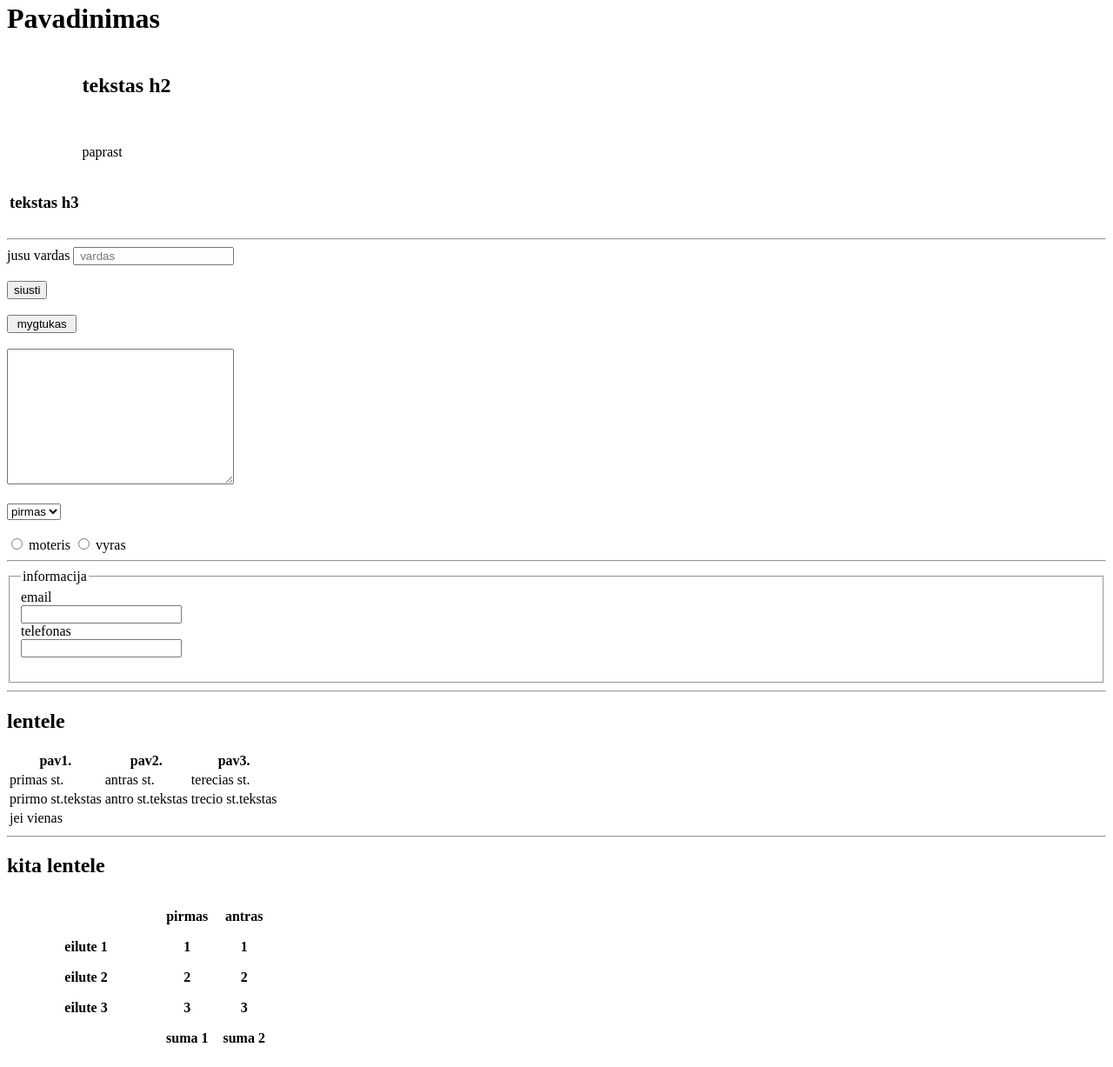
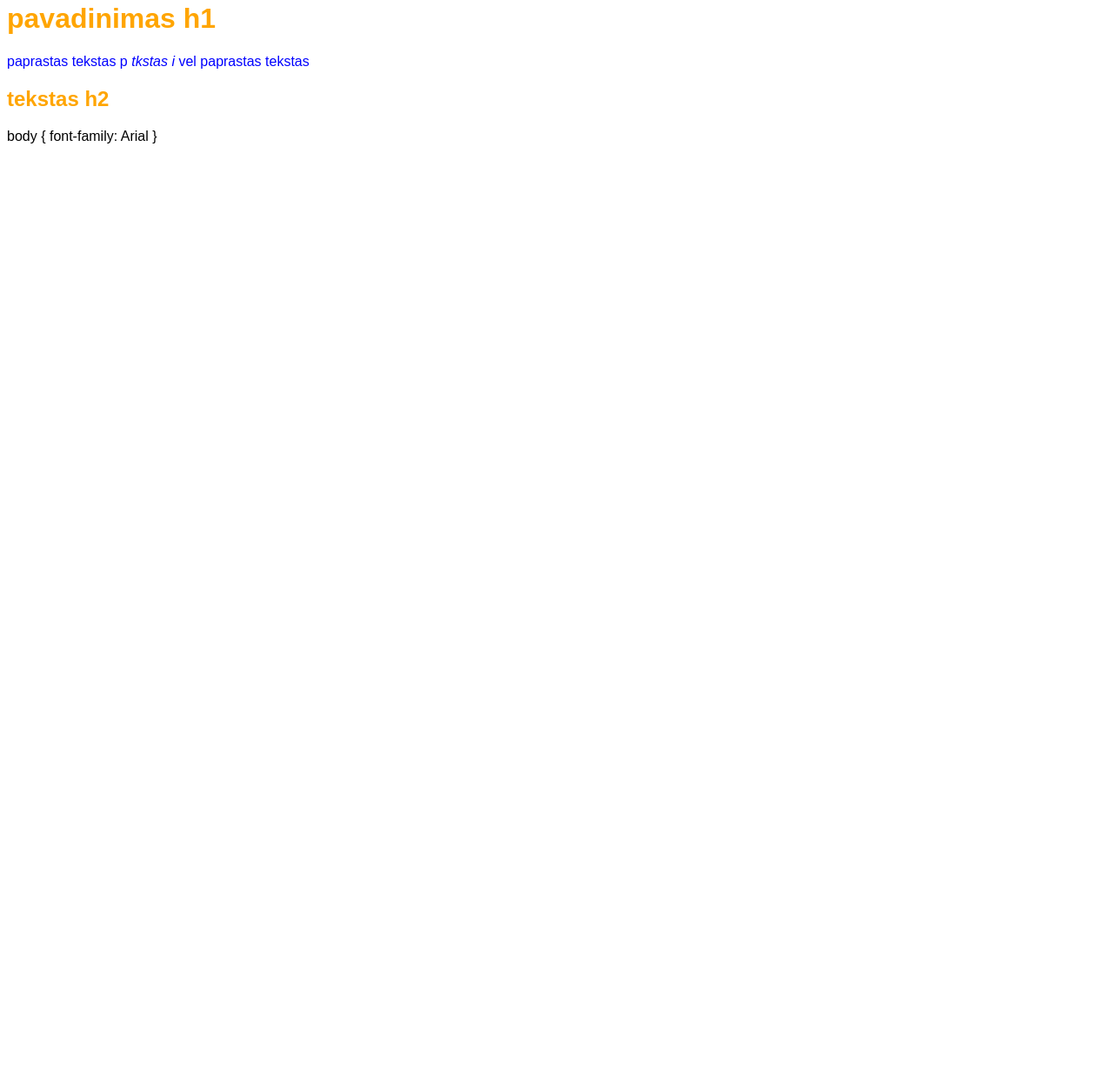
Before and after one commit to Makura2001/band, a plain HTML site: page index.html in a window 1280 px wide. Shown: the part 18-1245 px from the top of the page at 87% size. After the commit the page ends 800 px from the top, so only its background shows below. Drawn offline with Linux system fonts and the light colour scheme.

Commit message:
Add files via upload
bandymai su css

```diff
--- /dev/null
+++ b/CSSban.css
@@ -0,0 +1,9 @@
+body{
+    font-family: Arial, Helvetica, sans-serif;
+}
+h1,h2 {
+    color: orange;
+}
+p{
+    color: blue;
+}
--- a/index.html
+++ b/index.html
@@ -2,135 +2,18 @@
 <html lang="en">
 <head>
     <meta charset="UTF-8">
-    <title>mano_band</title>
+    <meta http-equiv="X-UA-Compatible" content="IE=edge">
+    <meta name="viewport" content="width=device-width, initial-scale=1.0">
+    <link rel="stylesheet" href="CSSban.css" type="text/css"/>
+    <title>CSS</title>
 </head>
 <body>
-    <h1> Pavadinimas </h1>
-    <table >
-        <tr>
-           <td><img src="pic/zvaig.bmp" width="300" alt=""/></td>
-           <td><h2> tekstas h2</h2> <br> <p>paprast</p></td>
-        </tr>
-        <tr>
-            <td><h3> tekstas h3</h3>  </td>
-        </tr>
-
-
-    </table>
-
-  <hr/>
-
-    <form action="/" > <!-- action nurodomas su kuo dirbsim JS PHP-->
-      <label for="name">jusu vardas</label>
-      <input type="text" id="name" placeholder=" vardas "> <!--uzejus ant pavadinimo atsiduriam lauke-->
-      <!-- placeholder bus matomas tekstas lauke-->
-
-      <br>
-      <br> <!-- gaunasi didesnis tarpelis-->
-      <input type="submit" value="siusti"> <!--mygtukas spec.-->
-      <br>
-      <br>
-      <input type="button"value=" mygtukas "> <!--tikras mygtukas-->
-      <br>
-      <br>
-      <label for="text"></label>
-      <textarea  id="text" cols="30" rows="10"></textarea>
-      <br>
-      <br>
-      <select name="name">
-        <option value="pirmas">pirmas</option>
-        <option value="antras">antras</option>
-        <option value="trecias">trecias</option>
-
-      </select>
-      <br>
-      <br>
-      <input id = "female" type="radio" name="pol" value="f">
-      <label for="female">moteris</label>
-      <input id = "male"  type="radio" name="pol" value="m">
-      <label for="male">vyras</label>
-      <!--id ir for vienodas vardas-->
-      <!--name, kai vienodas vardas aktyvus gali buti tik vienas-->
-
-    </form>
-    <hr>
-    <fieldset>
-      <legend>informacija</legend>
-      <label > email <br/>
-        <input type="text" name="email" /> </label> <br/>
-      <label > telefonas <br />
-        <input type="text" name="tel" />   </label>
-    <br>
-    <br>
-
-    </fieldset>
-    <hr>
-    <h2> lentele</h2>
-
-  <table > <!-- 1 storis-->
-    <!-- jei be border bus be remelio-->
-
-      <tr>
-          <!--stulpeliu pavadinimai-->
-        <th>pav1.</th>
-        <th>pav2.</th>
-        <th>pav3.</th>
-
-      </tr>
-
-      <tr > <!--eilute-->
-
-          <td>primas st.</td> <!--stulpelis-->
-          <td>antras st. </td>
-          <td>terecias st.</td>
-      </tr>
-
-      <tr>
-          <td>prirmo st.tekstas</td>
-          <td>antro st.tekstas</td>
-          <td>trecio st.tekstas</td>
-
-      </tr>
-      <tr>
-          <!--stulpeliu apjungimas-->
-          <td colspan="3">jei vienas</td>
-      </tr>
-
-    </table>
-    <hr>
-    <h2>kita lentele</h2>
-    <table cellspacing = "15">
-      <tr>
-        <th width = "150"></th>
-        <th>pirmas </th>
-        <th>antras</th>
-
-
-      </tr>
-      <tr>
-        <th>eilute 1 </th>
-        <th>1</th>
-        <th>1</th>
-      </tr>
-      <tr>
-        <th>eilute 2</th>
-        <th>2</th>
-        <th>2</th>
-      </tr>
-      <tr>
-        <th>eilute 3</th>
-        <th>3</th>
-        <th>3</th>
-      </tr>
-
-        <tr>
-          <td></td>
-          <th>suma 1</th>
-          <th>suma 2 </th>
-        </tr>
-
-    </table>
-
+    <h1>pavadinimas h1</h1>
+    <p>paprastas tekstas p <i>tkstas i</i> vel paprastas tekstas</p>
+    <h2>tekstas h2</h2>
 
 </body>
 </html>
+body {
+    font-family: Arial
+}
```
